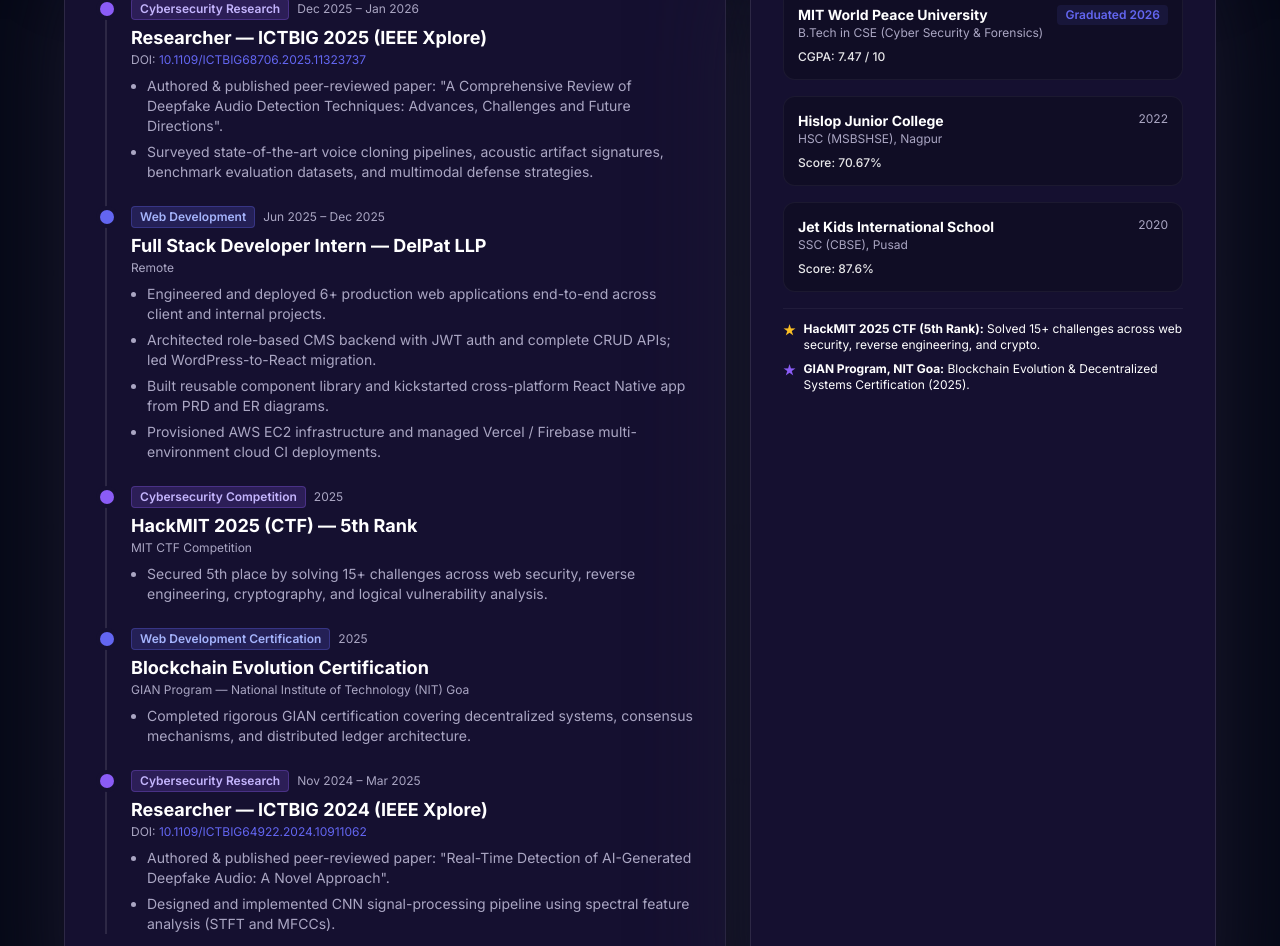
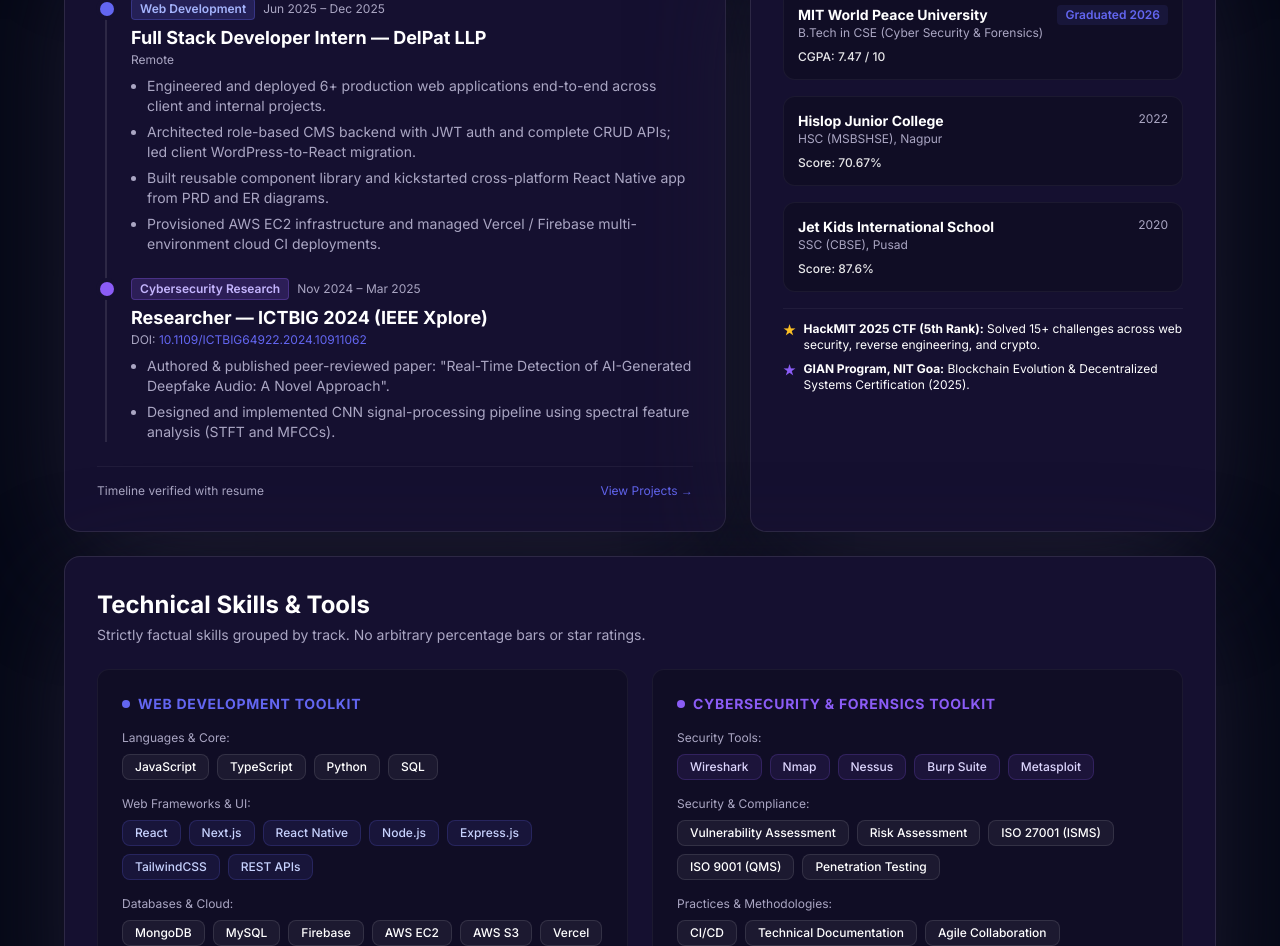
Before and after one commit to prathamesh-07/Portfolio-Website, a React (Vite) app: page /about in a window 1280 px wide. Shown: the part 1760-2706 px from the top of the page. Built offline with nearby package versions, Linux system fonts and the light colour scheme.

Commit message:
revert: restore original experience timeline configuration

```diff
--- a/src/components/Experience.jsx
+++ b/src/components/Experience.jsx
@@ -43,26 +43,12 @@ const ExperienceCard = ({ experience }) => {
           </span>
         </div>
         <h3 className='text-white text-[22px] font-bold'>{experience.title}</h3>
-        {experience.link ? (
-          <a
-            href={experience.link}
-            target="_blank"
-            rel="noopener noreferrer"
-            className="inline-flex items-center gap-1.5 text-secondary hover:text-[#a5b4fc] text-[15px] font-semibold transition-colors mt-0.5"
-          >
-            <span>{experience.company_name}</span>
-            <svg className="w-3.5 h-3.5 flex-shrink-0" fill="none" stroke="currentColor" viewBox="0 0 24 24">
-              <path strokeLinecap="round" strokeLinejoin="round" strokeWidth="2" d="M10 6H6a2 2 0 00-2 2v10a2 2 0 002 2h10a2 2 0 002-2v-4M14 4h6m0 0v6m0-6L10 14" />
-            </svg>
-          </a>
-        ) : (
         <p
           className='text-secondary text-[15px] font-semibold'
           style={{ margin: 0 }}
         >
           {experience.company_name}
         </p>
-        )}
       </div>
 
       <ul className='mt-5 list-disc ml-5 space-y-2'>
--- a/src/constants/data.js
+++ b/src/constants/data.js
@@ -25,19 +25,6 @@ export const navLinks = [
 
 export const experiences = [
   {
-    id: "ieee-review-research",
-    type: "research",
-    title: "Researcher",
-    org: "ICTBIG 2025 — IEEE Xplore",
-    location: "Published",
-    dateRange: "Dec 2025 – Jan 2026",
-    dateSort: "2025-12",
-    points: [
-      "Authored and published 'A Comprehensive Review of Deepfake Audio Detection Techniques: Advances, Challenges and Future Directions' in IEEE Xplore (DOI: 10.1109/ICTBIG68706.2025.11323737).",
-      "Surveyed state-of-the-art synthetic voice generation architectures, acoustic artifact benchmarks, and future directions for resilient forensic defenses.",
-    ],
-  },
-  {
     id: "delpat",
     type: "work",
     title: "Full Stack Developer Intern",
@@ -51,30 +38,6 @@ export const experiences = [
       "Built a reusable component library adopted across multiple projects, cutting redundant development time and enforcing consistent design standards.",
       "Kickstarted a cross-platform React Native app from PRD and ER-diagram design through navigation and UI-library integration.",
       "Provisioned AWS EC2 cloud infrastructure and managed multi-environment deployments via Vercel and Firebase Hosting, independently resolving CI/build and backend-integration issues.",
-    ],
-  },
-  {
-    id: "hackmit",
-    type: "competition",
-    title: "HackMIT 2025 (CTF) — 5th Rank",
-    org: "MIT CTF Competition",
-    location: "Pune",
-    dateRange: "2025",
-    dateSort: "2025-05",
-    points: [
-      "Secured 5th place by solving 15+ challenges across web security, reverse engineering, cryptography, and logical vulnerability analysis.",
-    ],
-  },
-  {
-    id: "blockchain",
-    type: "certification",
-    title: "Blockchain Evolution Certification",
-    org: "GIAN Program, NIT Goa",
-    location: "Goa",
-    dateRange: "2025",
-    dateSort: "2025-04",
-    points: [
-      "Completed rigorous GIAN certification covering decentralized systems, consensus mechanisms, and distributed ledger architecture.",
     ],
   },
   {
--- a/src/constants/index.js
+++ b/src/constants/index.js
@@ -122,19 +122,6 @@ const technologies = [
 
 const experiences = [
   {
-    title: "Researcher (Published IEEE Xplore)",
-    company_name: "ICTBIG 2025 (DOI: 10.1109/ICTBIG68706.2025.11323737)",
-    link: "https://ieeexplore.ieee.org/document/11323737",
-    track: "Cybersecurity",
-    icon: web,
-    iconBg: "#151030",
-    date: "Dec 2025 – Jan 2026",
-    points: [
-      "Authored and published 'A Comprehensive Review of Deepfake Audio Detection Techniques: Advances, Challenges and Future Directions' in IEEE Xplore.",
-      "Comprehensive analysis of voice synthesis paradigms, acoustic feature representations, benchmark datasets, and adversarial evasion vectors.",
-    ],
-  },
-  {
     title: "Full Stack Developer Intern",
     company_name: "DelPat LLP (Remote)",
     track: "Web Development",
@@ -147,6 +134,19 @@ const experiences = [
       "Built a reusable component library adopted across multiple projects, cutting redundant development time and enforcing consistent design standards.",
       "Kickstarted a cross-platform React Native app from PRD and ER-diagram design through navigation and UI-library integration.",
       "Provisioned AWS EC2 cloud infrastructure and managed multi-environment deployments via Vercel and Firebase Hosting, independently resolving CI/build and backend-integration issues.",
+    ],
+  },
+  {
+    title: "Researcher (Published IEEE Xplore)",
+    company_name: "ICTBIG 2024 (DOI: 10.1109/ICTBIG64922.2024.10911062)",
+    link: "https://ieeexplore.ieee.org/document/10911062",
+    track: "Cybersecurity",
+    icon: web,
+    iconBg: "#151030",
+    date: "Nov 2024 – Mar 2025",
+    points: [
+      "Authored and published 'Real-Time Detection of AI-Generated Deepfake Audio: A Novel Approach' in IEEE Xplore for the AI-security research community.",
+      "Researched and implemented a CNN-based signal-processing pipeline for real-time deepfake audio detection using spectral feature analysis.",
     ],
   },
   {
@@ -169,19 +169,6 @@ const experiences = [
     date: "2025",
     points: [
       "Completed rigorous GIAN certification on Decentralized Systems and distributed ledger architecture at NIT Goa.",
-    ],
-  },
-  {
-    title: "Researcher (Published IEEE Xplore)",
-    company_name: "ICTBIG 2024 (DOI: 10.1109/ICTBIG64922.2024.10911062)",
-    link: "https://ieeexplore.ieee.org/document/10911062",
-    track: "Cybersecurity",
-    icon: web,
-    iconBg: "#151030",
-    date: "Nov 2024 – Mar 2025",
-    points: [
-      "Authored and published 'Real-Time Detection of AI-Generated Deepfake Audio: A Novel Approach' in IEEE Xplore for the AI-security research community.",
-      "Researched and implemented a CNN-based signal-processing pipeline for real-time deepfake audio detection using spectral feature analysis.",
     ],
   },
 ];
--- a/src/pages/AboutPage.jsx
+++ b/src/pages/AboutPage.jsx
@@ -259,27 +259,6 @@ const AboutPage = () => {
               </div>
 
               <div className="space-y-6 relative border-l-2 border-white/10 pl-6 ml-2">
-                {/* IEEE Research 2 (ICTBIG 2025) */}
-                <div className="relative">
-                  <span className="absolute -left-[31px] top-1 w-3.5 h-3.5 rounded-full bg-[#8b5cf6] ring-4 ring-[#151030]" />
-                  <div className="flex items-center gap-2 mb-1">
-                    <span className="text-xs font-semibold px-2 py-0.5 rounded bg-[#8b5cf6]/20 text-[#c4b5fd] border border-[#8b5cf6]/30">
-                      Cybersecurity Research
-                    </span>
-                    <span className="text-xs text-secondary">Dec 2025 – Jan 2026</span>
-                  </div>
-                  <h3 className="text-base sm:text-lg font-bold text-white">
-                    Researcher — ICTBIG 2025 (IEEE Xplore)
-                  </h3>
-                  <p className="text-secondary text-xs mb-2">
-                    DOI: <a href="https://doi.org/10.1109/ICTBIG68706.2025.11323737" target="_blank" rel="noopener noreferrer" className="text-[#6366f1] hover:underline">10.1109/ICTBIG68706.2025.11323737</a>
-                  </p>
-                  <ul className="text-xs sm:text-sm text-secondary space-y-1.5 list-disc ml-4">
-                    <li>Authored &amp; published peer-reviewed paper: "A Comprehensive Review of Deepfake Audio Detection Techniques: Advances, Challenges and Future Directions".</li>
-                    <li>Surveyed state-of-the-art voice cloning pipelines, acoustic artifact signatures, benchmark evaluation datasets, and multimodal defense strategies.</li>
-                  </ul>
-                </div>
-
                 {/* DelPat */}
                 <div className="relative">
                   <span className="absolute -left-[31px] top-1 w-3.5 h-3.5 rounded-full bg-[#6366f1] ring-4 ring-[#151030]" />
@@ -295,45 +274,9 @@ const AboutPage = () => {
                   <p className="text-secondary text-xs mb-2">Remote</p>
                   <ul className="text-xs sm:text-sm text-secondary space-y-1.5 list-disc ml-4">
                     <li>Engineered and deployed 6+ production web applications end-to-end across client and internal projects.</li>
-                    <li>Architected role-based CMS backend with JWT auth and complete CRUD APIs; led WordPress-to-React migration.</li>
+                    <li>Architected role-based CMS backend with JWT auth and complete CRUD APIs; led client WordPress-to-React migration.</li>
                     <li>Built reusable component library and kickstarted cross-platform React Native app from PRD and ER diagrams.</li>
                     <li>Provisioned AWS EC2 infrastructure and managed Vercel / Firebase multi-environment cloud CI deployments.</li>
-                  </ul>
-                </div>
-
-                {/* HackMIT 2025 */}
-                <div className="relative">
-                  <span className="absolute -left-[31px] top-1 w-3.5 h-3.5 rounded-full bg-[#8b5cf6] ring-4 ring-[#151030]" />
-                  <div className="flex items-center gap-2 mb-1">
-                    <span className="text-xs font-semibold px-2 py-0.5 rounded bg-[#8b5cf6]/20 text-[#c4b5fd] border border-[#8b5cf6]/30">
-                      Cybersecurity Competition
-                    </span>
-                    <span className="text-xs text-secondary">2025</span>
-                  </div>
-                  <h3 className="text-base sm:text-lg font-bold text-white">
-                    HackMIT 2025 (CTF) — 5th Rank
-                  </h3>
-                  <p className="text-secondary text-xs mb-2">MIT CTF Competition</p>
-                  <ul className="text-xs sm:text-sm text-secondary space-y-1.5 list-disc ml-4">
-                    <li>Secured 5th place by solving 15+ challenges across web security, reverse engineering, cryptography, and logical vulnerability analysis.</li>
-                  </ul>
-                </div>
-
-                {/* Blockchain Evolution */}
-                <div className="relative">
-                  <span className="absolute -left-[31px] top-1 w-3.5 h-3.5 rounded-full bg-[#6366f1] ring-4 ring-[#151030]" />
-                  <div className="flex items-center gap-2 mb-1">
-                    <span className="text-xs font-semibold px-2 py-0.5 rounded bg-[#6366f1]/20 text-[#a5b4fc] border border-[#6366f1]/30">
-                      Web Development Certification
-                    </span>
-                    <span className="text-xs text-secondary">2025</span>
-                  </div>
-                  <h3 className="text-base sm:text-lg font-bold text-white">
-                    Blockchain Evolution Certification
-                  </h3>
-                  <p className="text-secondary text-xs mb-2">GIAN Program — National Institute of Technology (NIT) Goa</p>
-                  <ul className="text-xs sm:text-sm text-secondary space-y-1.5 list-disc ml-4">
-                    <li>Completed rigorous GIAN certification covering decentralized systems, consensus mechanisms, and distributed ledger architecture.</li>
                   </ul>
                 </div>
 
```
Lines whose indentation alone changed are shown as unchanged.
